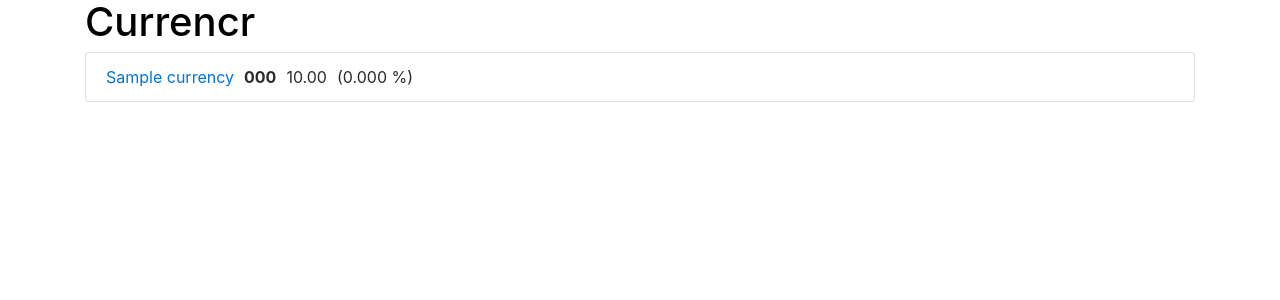
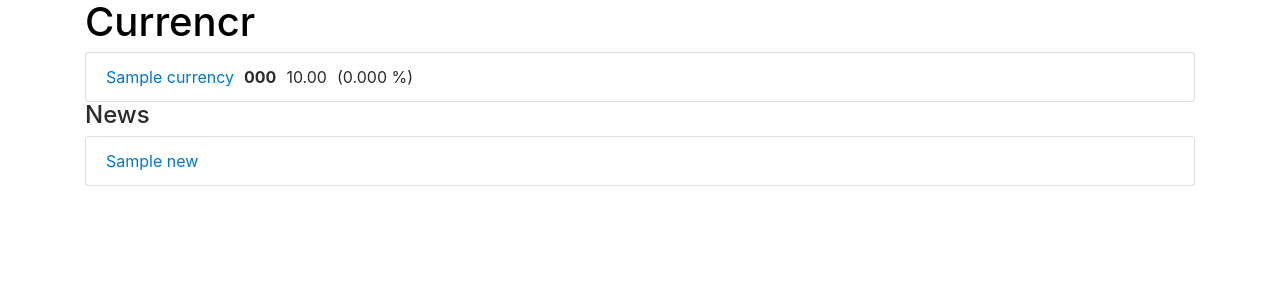
Before and after one commit to Boomerangz/currencr, a Django app: template finsite/templates/index.html in a window 1280 px wide. Shown: the top 300 px of the page. Run offline with Django 3.2, Linux system fonts and the light colour scheme; tables that the repository leaves empty hold one stand-in row (values such as "Sample post"); the template is opened without the code that fills it: values that come from a table or form of the project are taken from there, most other values are stand-ins (such as "Sample title", 1, 10 or a date in 2020); parts of the project's set-up code (start-up, migrations or seed data) failed here and were passed over; some libraries are stand-ins or nearby versions.

Commit message:
added news

```diff
--- a/finsite/templates/index.html
+++ b/finsite/templates/index.html
@@ -10,4 +10,15 @@
             </li>
         {% endfor %}
         </ul>
+
+        {% if news_list %}
+                    <h4>News</h4>
+                    <ul  class="list-group">
+                    {% for new in news_list %}
+                        <li class="list-group-item">
+                            <a href="/news/?url={{ new.link |escape}}">{{ new.title }}</a>
+                        </li>
+                    {% endfor %}
+                    </ul>
+        {% endif %}
 {% endblock %}
```
Also changed, not shown: finsite/templates/currency_view.html (+11 -0 lines), finsite/views/currency.py (+9 -1 lines).
